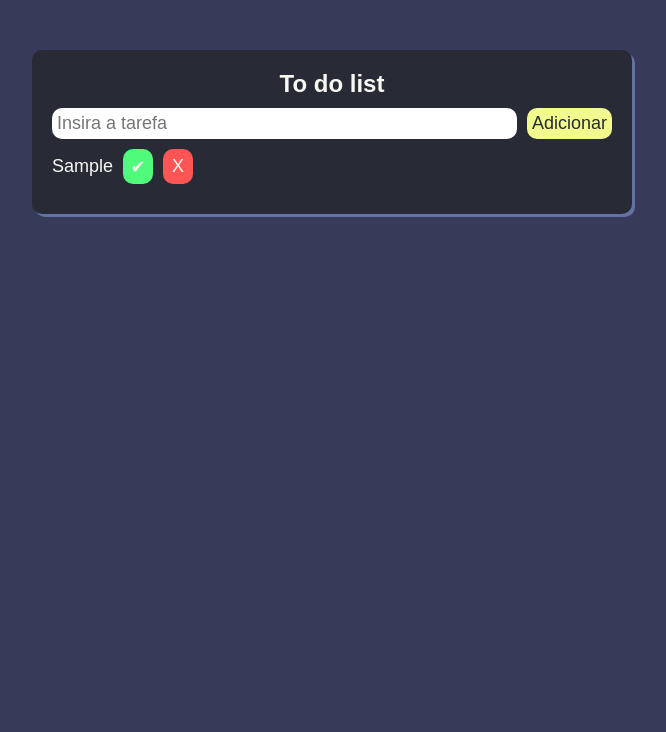
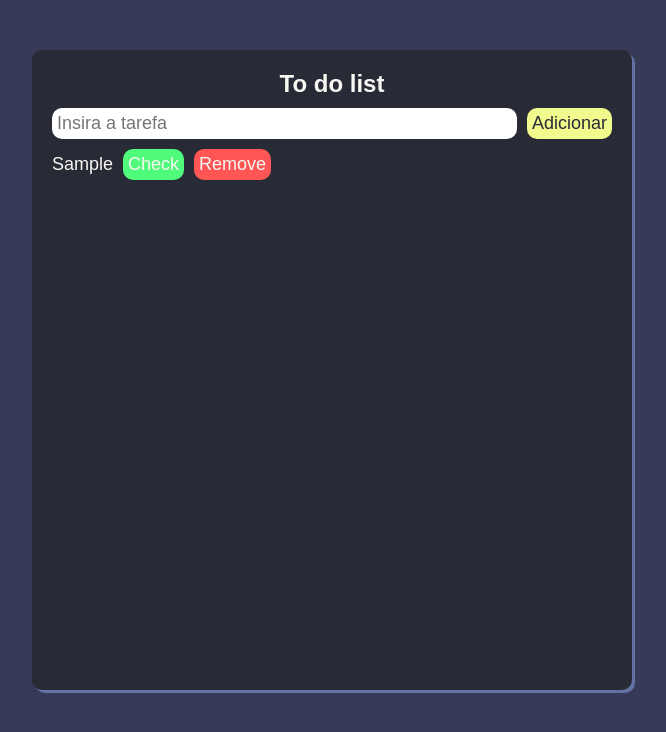
Before and after one commit to eoisaac/ToDo_List, a plain HTML site: page index.html in a window 1280 px wide. Both pictures are taken after typing "Sample" into the empty fields and a click on the button "Adicionar". Shown: the whole page, without its empty margins (308-974 px from the left). Drawn offline with Linux system fonts and the light colour scheme.

Commit message:
Add overflow

```diff
--- a/assets/CSS/style.css
+++ b/assets/CSS/style.css
@@ -35,6 +35,7 @@ p, h1{
 	display: flex;
 	flex-direction: column;
 	align-items: left;
+	height: 40rem;
 	max-width: 600px;
 	margin: 50px auto;
 	background: var(--container-color);
@@ -76,19 +77,18 @@ input {
 .main-button.-classDelete {
 	background-color: var(--red-color);
 	color: var(--white-color);
-	height: 35px;
-	width: 30px;
+
 }
 
 .main-button.-classCheck {
 	background-color: var(--green-color);
 	color: var(--white-color);
-	height: 35px;
-	width: 30px;
+
 }
 
 ul {
 	font-size: 18px;
+	overflow: auto;
 }
 
 ul li {
--- a/assets/JS/script.js
+++ b/assets/JS/script.js
@@ -5,7 +5,7 @@ const tasksList = document.querySelector('#tasksList');
 //Cria botão para marcar a <li>
 function checkTask(li) {
 	const checkButton = document.createElement('button');
-	checkButton.innerHTML = '✔';
+	checkButton.innerHTML = 'Check';
 	checkButton.setAttribute('class', 'main-button -classCheck');
 	checkButton.setAttribute('title', 'Concluir tarefa');
 	li.appendChild(checkButton);
@@ -14,7 +14,7 @@ function checkTask(li) {
 //Cria botão para apagar a <li>
 function clearTask(li) {
 	const clearButton = document.createElement('button');
-	clearButton.innerHTML = 'X';
+	clearButton.innerHTML = 'Remove';
 	clearButton.setAttribute('class', 'main-button -classDelete');
 	clearButton.setAttribute('title', 'Apagar tarefa');
 	li.appendChild(clearButton);
```
